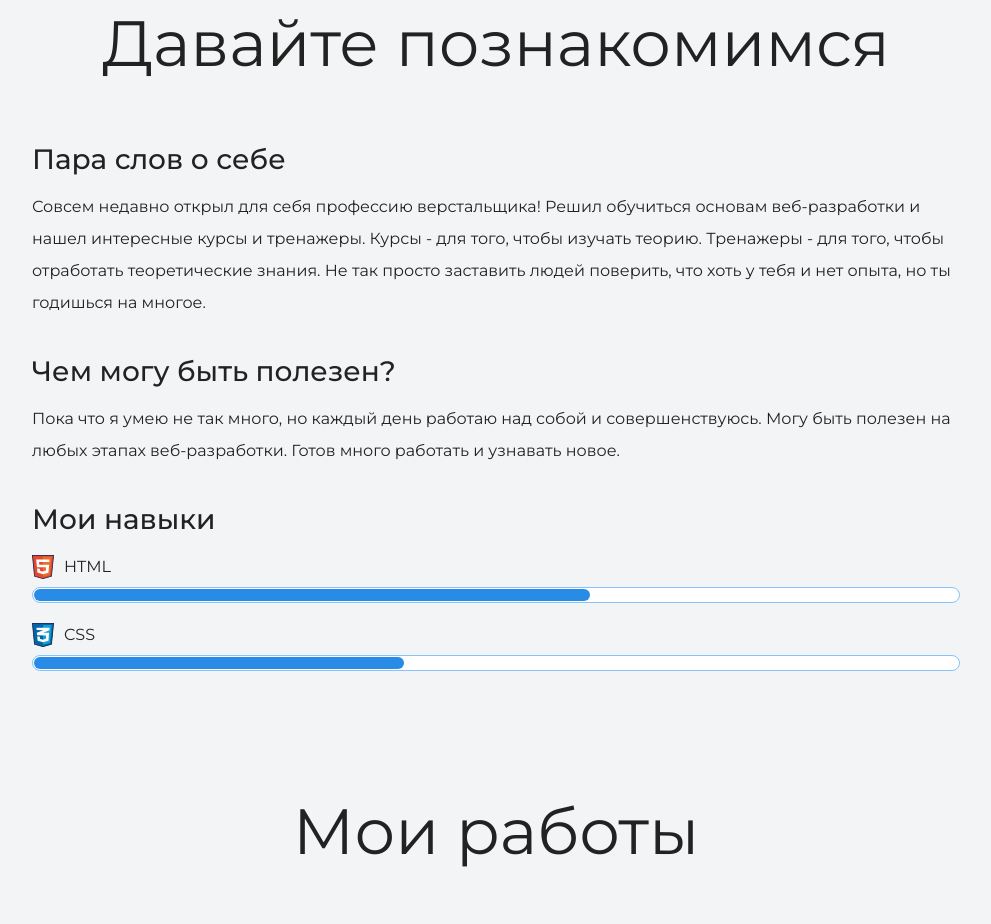
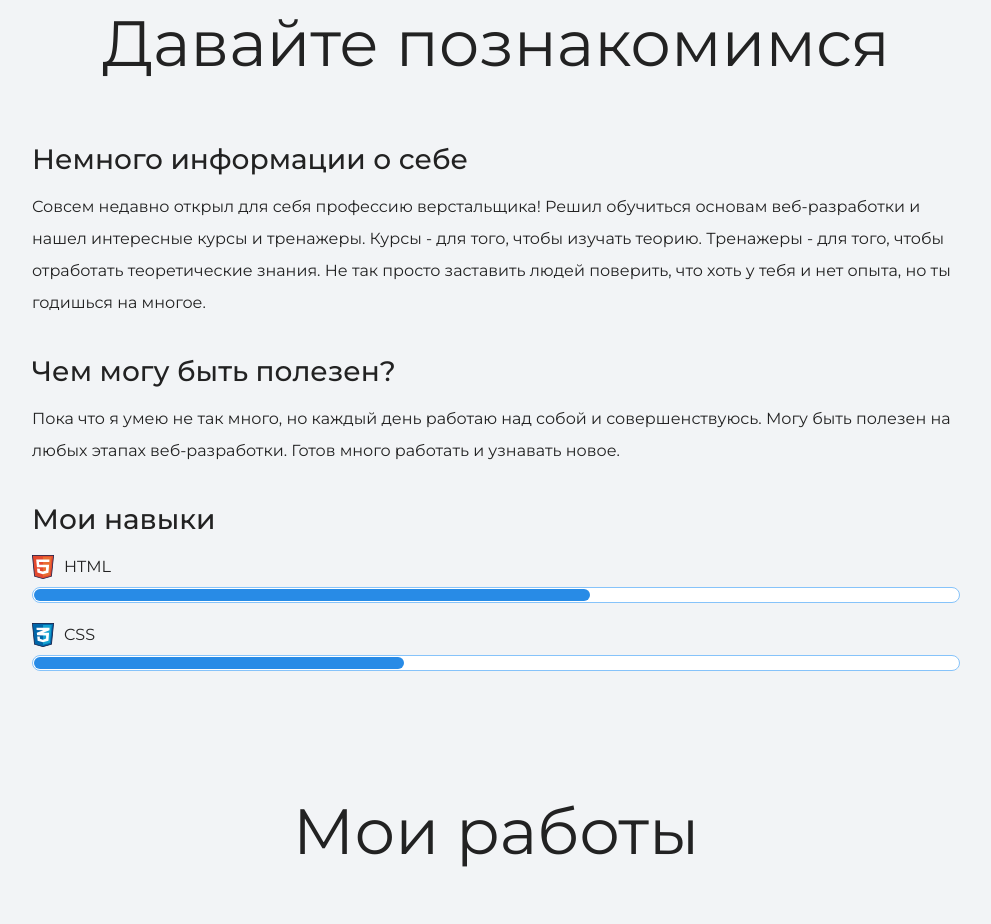
Before and after one commit to IlyaPavl/gitstudy, a plain HTML site: page Portfolio/portfolio-step-1/index.html in a window 1280 px wide. Shown: the part 1576-2500 px from the top of the page, without its empty margins (144-1135 px from the left). Drawn offline with Linux system fonts and the light colour scheme.

Commit message:
second commit

```diff
--- a/Portfolio/portfolio-step-1/index.html
+++ b/Portfolio/portfolio-step-1/index.html
@@ -31,7 +31,7 @@
 </figure>
       <h2 class="subheading">Давайте познакомимся</h2>
       <div>
-      	<h3>Пара слов о себе</h3>
+      	<h3>Немного информации о себе</h3>
      	<p>Совсем недавно открыл для себя профессию верстальщика! Решил обучиться основам веб-разработки и нашел интересные курсы и тренажеры. Курсы - для того, чтобы изучать теорию. Тренажеры - для того, чтобы отработать теоретические знания. Не так просто заставить людей поверить, что хоть у тебя и нет опыта, но ты годишься на многое.</p>
      	</div>
      	<div>
```
